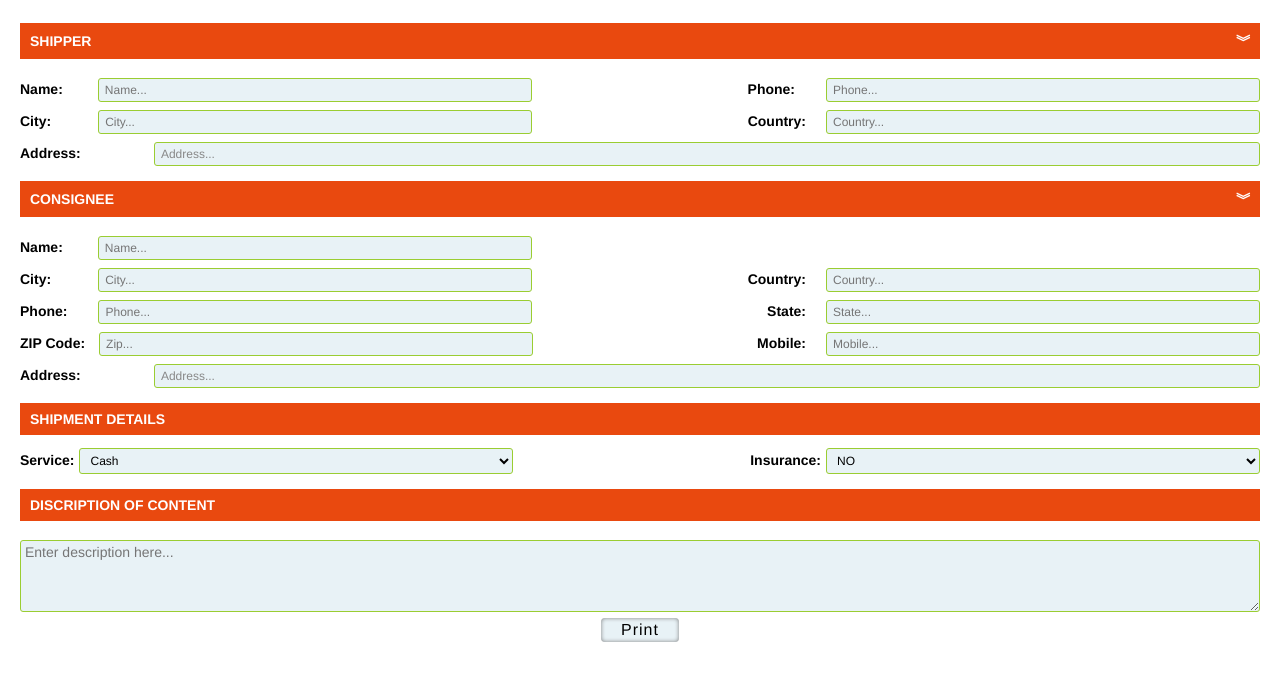
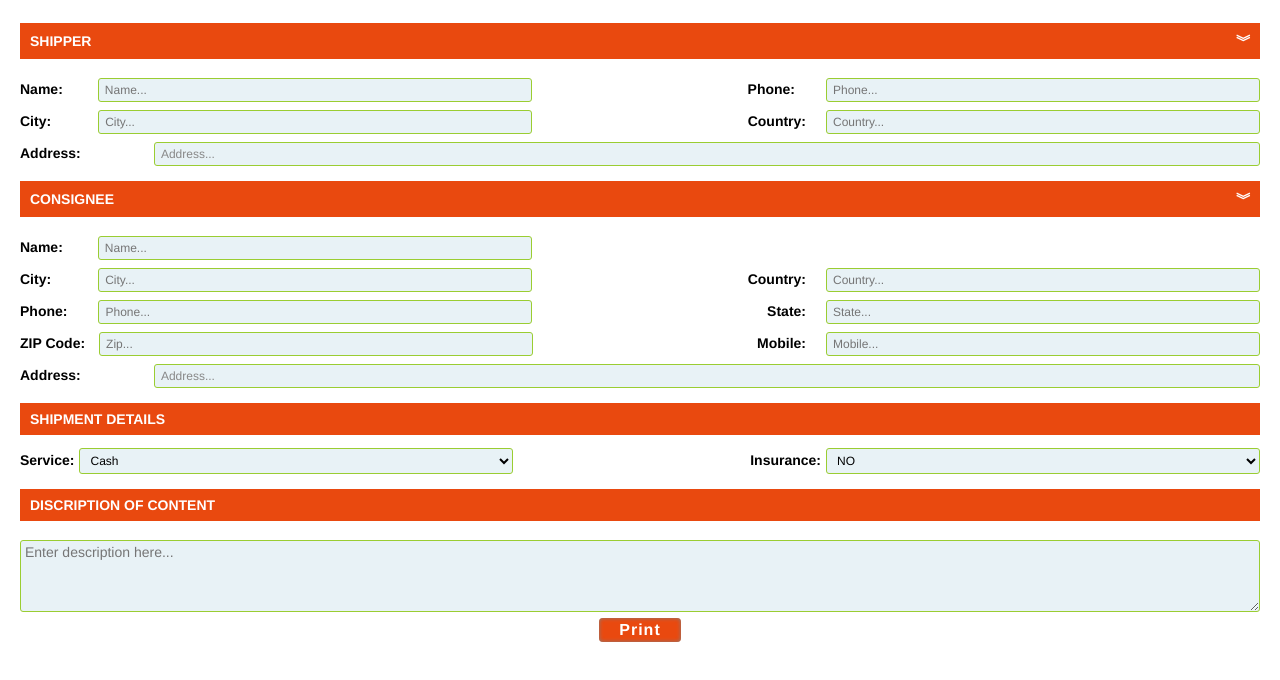
Before and after one commit to Fourelementx/MJinternational, a plain HTML site: page index.html in a window 1280 px wide. Shown: the part 90-770 px from the top of the page. Drawn offline with Linux system fonts and the light colour scheme; a script that the page names is missing.

Commit message:
Update index.html

```diff
--- a/index.html
+++ b/index.html
@@ -301,10 +301,11 @@
         }
         #print-btn{
             padding:3px 20px;
-            color: black;
+            color: white;
+            font-weight:bold;
             letter-spacing: 1px;
             border-radius: 4px;
-            background-color: rgb(232, 242, 246);
+            background-color: rgb(233, 73, 15);
             margin-bottom: 50px;
             box-shadow: inset 0px 0px 4px 0px grey;
         }
```
